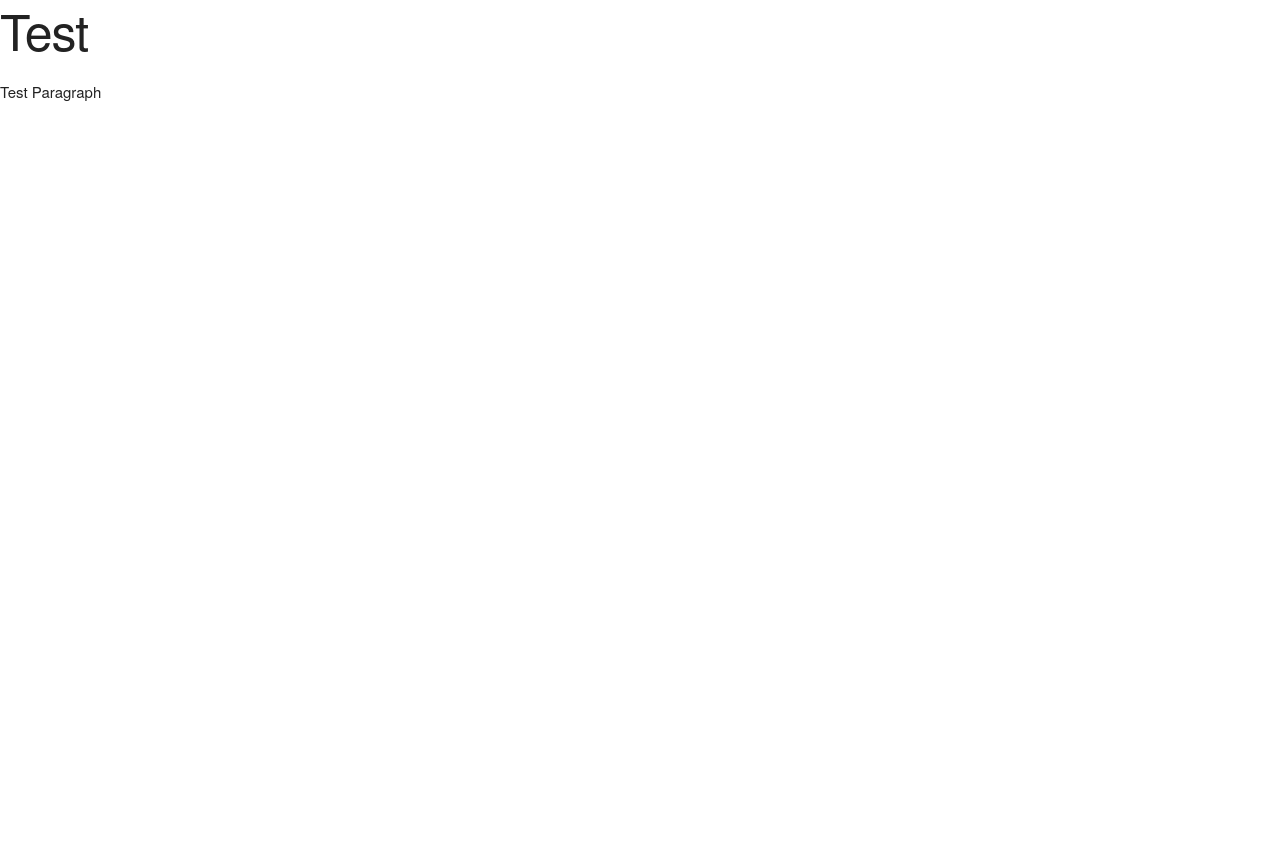
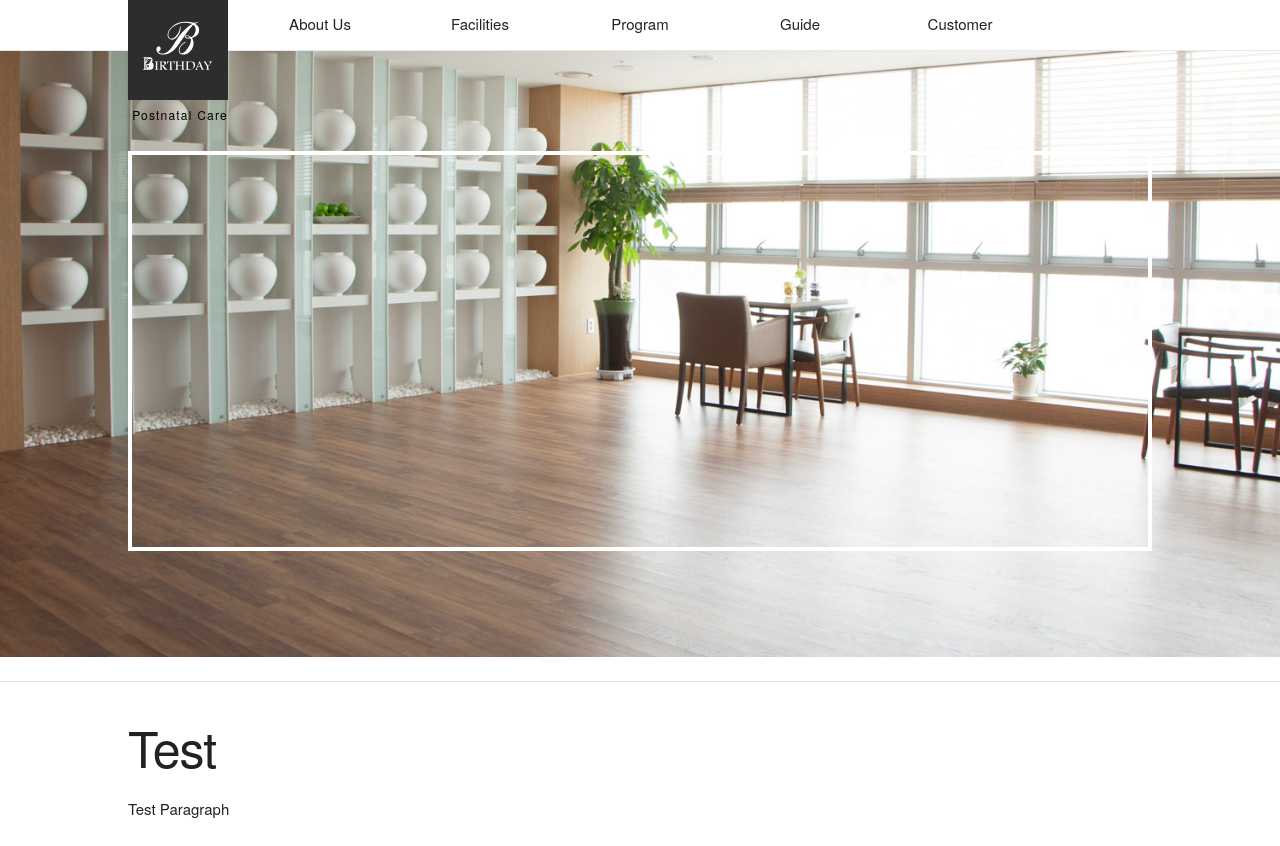
Before and after one commit to hkgit-web01/hkgit-web01, a website: page index.html in a window 1280 px wide. Before the commit the page ends 800 px from the top, so only its background shows below. Drawn offline with Linux system fonts and the light colour scheme.

Commit message:
Nav and jumbo start

```diff
--- /dev/null
+++ b/css/magokbd.css
@@ -0,0 +1,105 @@
+.container {
+	max-width: 1280px;
+}
+
+/* NAVIGATION */
+
+nav {
+	background-color: #E8E8E8;
+	background-color: white;
+	border-bottom: 1px solid #E8E8E8;
+	height:50px;
+	/*box-shadow: 0px 2px 2px 0px rgba(0, 0, 0, 0.14), 0px 3px 1px -2px rgba(0, 0, 0, 0.15), 0px 1px 5px 0px rgba(0, 0, 0, 0.12);*/
+}
+
+nav .logo {
+	position:absolute;
+	left:0;top:0;
+	width:100px;
+	height:100px;
+	background-color: #2D2D2D;
+	text-align:center;
+}
+
+nav .logo p {
+	position:absolute;
+	font-size:0.8em;
+	width:120%;
+	top:105px;
+	left:-8px;
+	color:black;
+	letter-spacing:0.1em;
+}
+
+nav .logo img {
+	width:90%;
+	margin-top:8px;
+}
+
+nav ul {
+	width:100%;
+	max-width:650px;
+	margin:0 auto;
+}
+
+nav li {
+	display: inline-block;
+	width:20%;
+	margin:0;
+	padding:0;
+	text-align:center;
+
+	margin-top:0.8em;
+}
+
+/* JUMBOTRON */
+
+.jumbo {
+	height:500px;
+}
+
+.jumbo img {
+	position:absolute;
+	width:100%;
+	z-index:-99;
+	top:0;left:0;
+}
+
+.jumbo .container {
+	margin-top:100px;
+	border:4px solid white;
+	height:400px;
+
+}
+
+/* MEDIA QUERIES */
+/* Larger than mobile */
+@media (min-width: 400px) {
+
+}
+
+/* Larger than phablet (also point when grid becomes active) */
+@media (min-width: 550px) {
+	.jumbo img {
+		margin-top:-5%;
+	}
+}
+
+/* Larger than tablet */
+@media (min-width: 750px) {
+	.jumbo img {
+		margin-top:-15%;
+	}
+}
+
+/* Larger than desktop */
+@media (min-width: 1000px) {
+
+}
+
+/* Larger than Desktop HD */
+@media (min-width: 1200px) {
+	nav ul {
+		max-width:800px;
+	}
+}
--- a/index.html
+++ b/index.html
@@ -5,9 +5,40 @@
 	<title>Test</title>
 	<link rel="stylesheet" href="css/normalize.css">
 	<link rel="stylesheet" href="css/skeleton.css">
+	<link rel="stylesheet" href="css/magokbd.css">
 </head>
 <body>
-	<h1>Test</h1>
-	<p>Test Paragraph</p>
+
+	<header>
+
+		<nav role="navigation">
+			<div class="container">
+				<div class="logo">
+					<img src="imgs/logo_full.svg" alt="">
+					<p>Postnatal Care</p>
+				</div>
+				<ul>
+					<li>About Us</li><li>Facilities</li><li>Program</li><li>Guide</li><li>Customer</li>
+				</ul>
+			</div>
+
+		</nav>
+	</header>
+	<div class="jumbo">
+		<div class="container">
+
+		</div>
+		<img src="imgs/banner/livingroom_banner.jpg" alt="">
+	</div>
+
+	<hr>
+
+	<div class="container">
+		<h1>Test</h1>
+		<p>Test Paragraph</p>
+	</div>
+
+
+	<script src="js/script.js"></script>
 </body>
 </html>
--- /dev/null
+++ b/js/script.js
@@ -0,0 +1,3 @@
+document.addEventListener("DOMContentLoaded", function(event){
+	// alert("loaded");
+});
```
Also changed, not shown: imgs/banner/livingroom_banner.jpg (added), imgs/banner/vvip_banner.jpg (added), imgs/livingroom.jpg (added), imgs/logo_full.svg (added).
